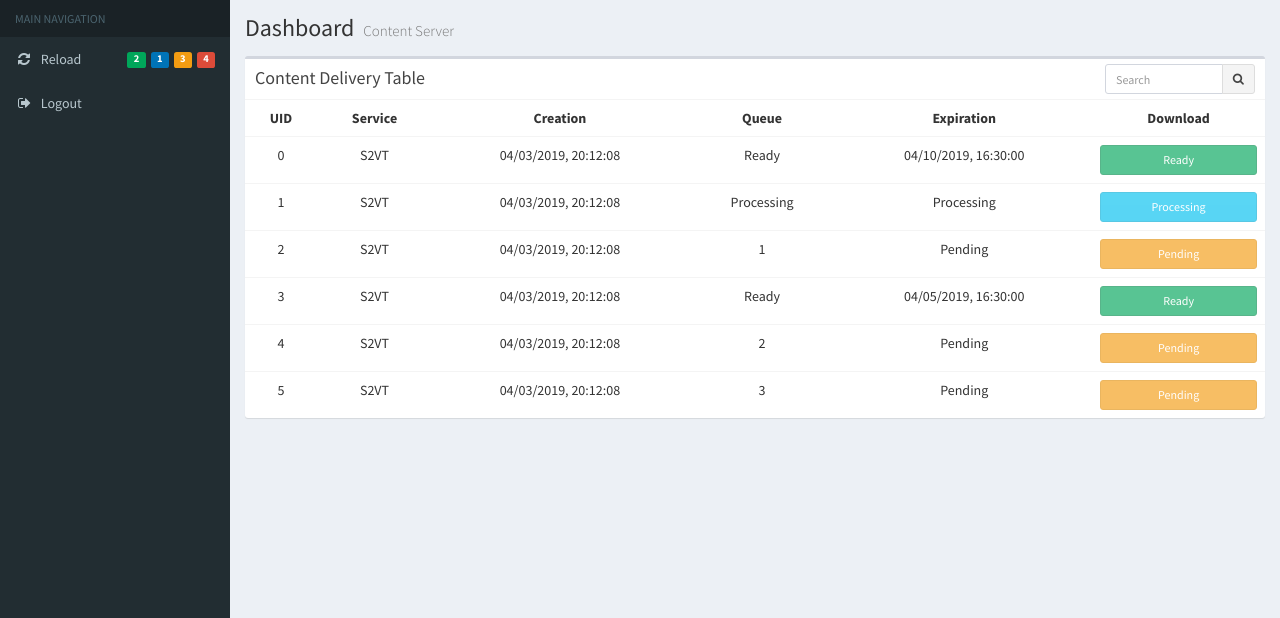
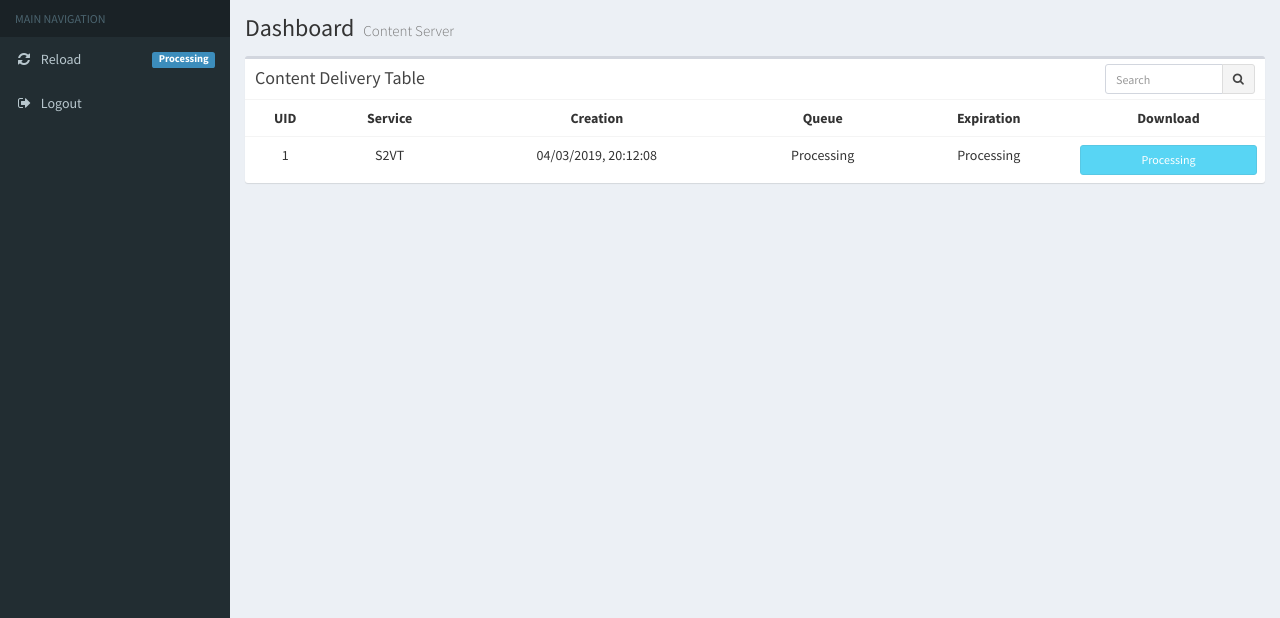
Before and after one commit to arturgontijo/content-server, a Flask app: page / in a window 1280 px wide. Shown: the part 50-668 px from the top of the page. Run offline with Flask 2, Linux system fonts and the light colour scheme; the visitor is signed in with stand-in values (Sample User, id 1); data comes from the database, SQL or seed files in the repository; some libraries are stand-ins or nearby versions.

Commit message:
Using status and queue position.

```diff
--- a/app.py
+++ b/app.py
@@ -83,8 +83,8 @@ my_db = Database()
 
 def get_content_list(uid):
     content_list = []
-    for idx, content in enumerate(my_db.query_all_uid()):
-
+    content = my_db.query_one_uid(uid)
+    if content:
         if content.queue == -1:
             position = status = "Ready"
             btn_type = "success"
--- a/templates/dashboard.html
+++ b/templates/dashboard.html
@@ -1,5 +1,14 @@
 {% extends "layout.html" %}
 {% block title %}Services{% endblock %}
+
+{% block counter %}
+<span class="pull-right-container">
+  {% for item in content_list %}
+    <small class="label label-primary pull-right">{{ item["queue"] }}</small>
+  {% endfor %}
+</span>
+{% endblock %}
+
 {% block content %}
 <div class="row">
     <div class="col-xs-12">
--- a/templates/layout.html
+++ b/templates/layout.html
@@ -53,12 +53,8 @@
             <li>
               <a href="/">
                 <i class="fa fa-refresh"></i> <span>Reload</span>
-                <span class="pull-right-container">
-                  <small class="label pull-right bg-red">4</small>
-                  <small class="label pull-right bg-yellow">3</small>
-                  <small class="label pull-right bg-blue">1</small>
-                  <small class="label pull-right bg-green">2</small>
-                </span>
+                {% block counter %}
+                {% endblock %}
               </a>
             </li>
             <li>
```
